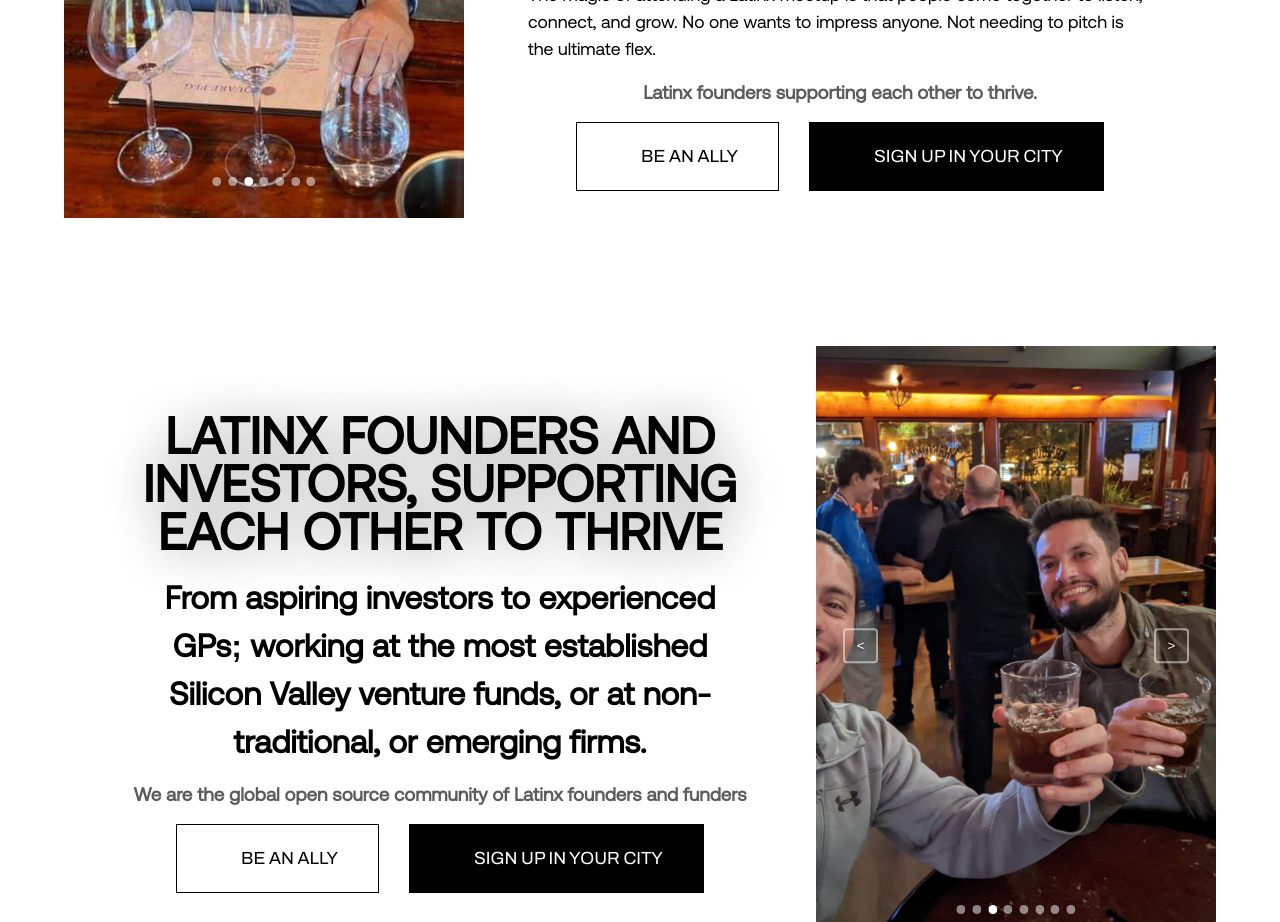
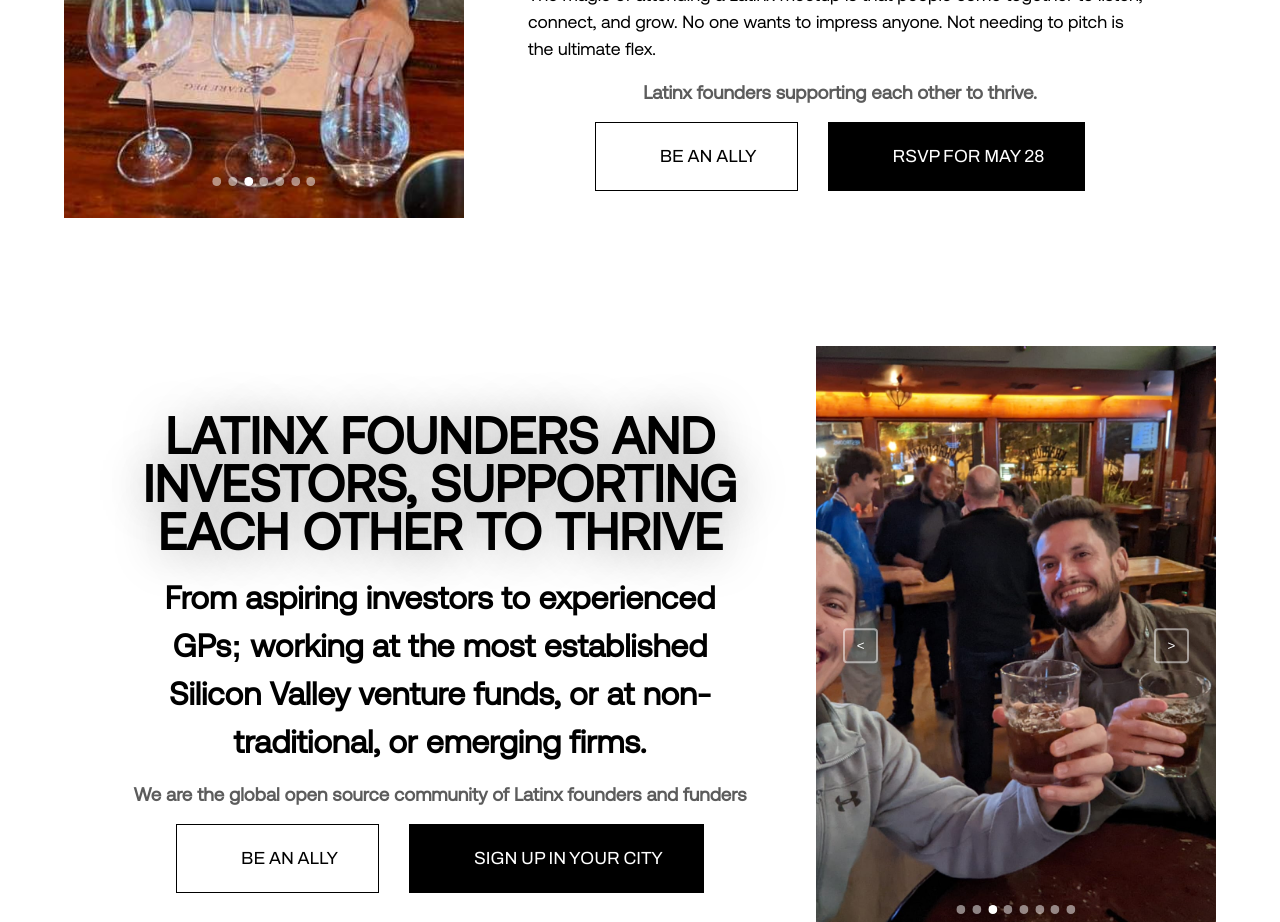
Before and after one commit to latinx-familia/latinx-meetups, a Next.js app: page / in a window 1280 px wide. Shown: the part 1360-2282 px from the top of the page. Built offline with nearby package versions, Linux system fonts and the light colour scheme; some icons are missing.

Commit message:
Update SectionLeft.js

```diff
--- a/components/ui/SectionLeft.js
+++ b/components/ui/SectionLeft.js
@@ -53,9 +53,9 @@ export default function SectionLeft() {
                                     BE AN ALLY
                                 </button>
                             </Link>
-                            <Link href="https://forms.gle/x1APvVMUg3WhRPX18" target="_blank">
-                                <button className="scroll-btn hero-btn"><Icon icon="mdi:city" />
-                                    SIGN UP IN YOUR CITY
+                            <Link href="https://app.getriver.io/latinx" target="_blank">
+                                <button className="scroll-btn hero-btn"><Icon icon="mdi:check-outline" />
+                                    RSVP FOR MAY 28
                                 </button>
                             </Link>
                         </div>
```
